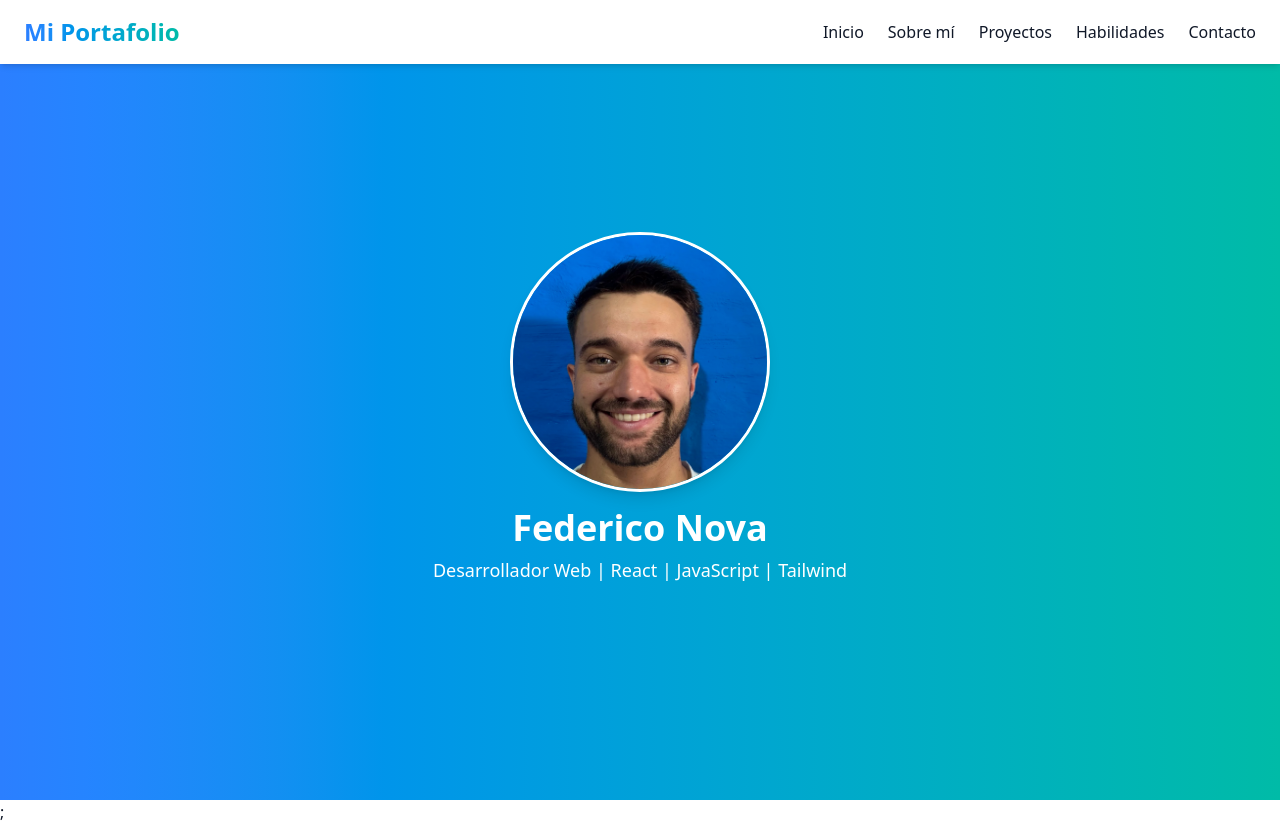
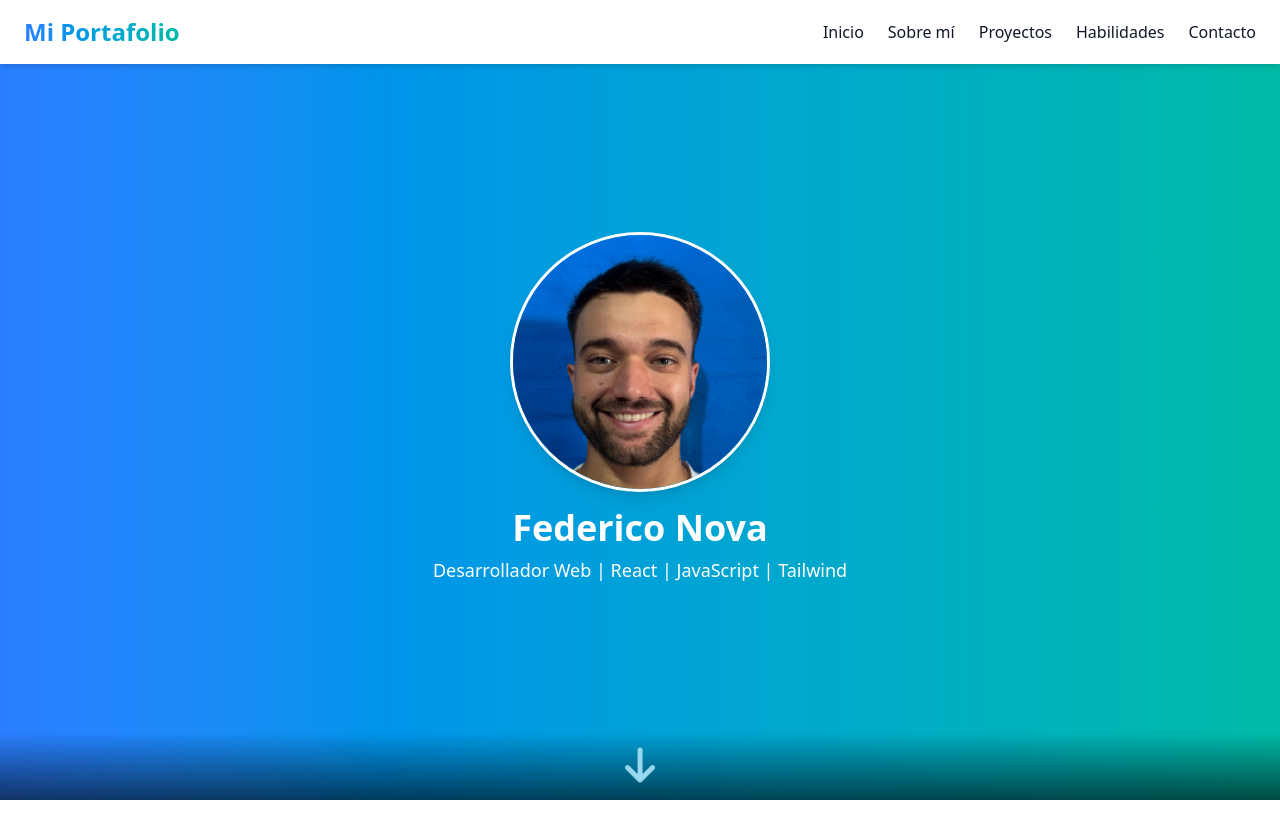
Before and after one commit to feden15/mi-portfolio, a React (Vite) app: page / in a window 1280 px wide. After the commit the page ends 800 px from the top, so only its background shows below. Built offline with nearby package versions, Linux system fonts and the light colour scheme.

Commit message:
Agregamos una feclah al final de Inicio para poder pasra a las siguientes sections (falta)

```diff
--- a/package.json
+++ b/package.json
@@ -10,6 +10,9 @@
     "preview": "vite preview"
   },
   "dependencies": {
+    "@fortawesome/fontawesome-svg-core": "^6.7.2",
+    "@fortawesome/free-solid-svg-icons": "^6.7.2",
+    "@fortawesome/react-fontawesome": "^0.2.2",
     "@tailwindcss/vite": "^4.0.9",
     "framer-motion": "^12.4.7",
     "react": "^19.0.0",
--- a/src/Portfolio.jsx
+++ b/src/Portfolio.jsx
@@ -1,22 +1,45 @@
 import React, { useState } from "react";
 import './index.css';
 import { motion } from "framer-motion";
+import { FontAwesomeIcon } from '@fortawesome/react-fontawesome';
+import { faArrowDown } from '@fortawesome/free-solid-svg-icons';
 
 const Portfolio = () => {
 
   const [showSections, setShowSections] = useState(false)
 
   const handleNavClick = (sectionId) => {
-    setShowSections(true)
+
+    debugger
+
     const section = document.getElementById(sectionId);
+
     if (section) {
-      section.scrollIntoView({ behavior: "smooth" });
-    };
+      console.log(sectionId);
+      const sectionTop = section.offsetTop; // Obtén la posición vertical de la sección
+      let currentPosition = window.scrollY; // Obtén la posición actual del scroll
 
-  }
+      const scrollDistance = sectionTop - currentPosition; // Distancia de desplazamiento
+      const duration = 2000; // Duración en ms (2 segundos)
+      const step = 10; // Intervalo de tiempo para mover el scroll
+      const steps = duration / step; // Número total de pasos para el desplazamiento
+      let stepCount = 0;
+
+      const scrollInterval = setInterval(() => {
+        const scrollAmount = (scrollDistance / steps) * stepCount;
+        window.scrollTo(0, currentPosition + scrollAmount);
+        stepCount++;
+
+        if (stepCount >= steps) {
+          clearInterval(scrollInterval); // Detener el intervalo cuando termine el desplazamiento
+        }
+      }, step);
+    }
+    setShowSections(true);
+  };
 
   return (
-    <div className="min-h-scree text-gray-900">
+    <div className="min-h-screen text-gray-900">
 
       {/* NAVEGACIÓN */}
       <nav className="bg-white shadow-md fixed w-full top-0 left-0 py-4 px-6 flex justify-between items-center z-10">
@@ -33,11 +56,9 @@ const Portfolio = () => {
 
       {/* INICIO */}
       <section
-        id="inicio"
-        className={`h-screen flex flex-col justify-center items-center bg-gradient-blue-to-teal text-white text-center p-8 ${
-          showSections ? "hidden" : "flex"
-        }`}
+        className={`h-screen flex flex-col justify-center items-center bg-gradient-blue-to-teal text-white text-center p-8 ${showSections ? "hidden" : "flex"}`}
       >
+
         <motion.div
           className="flex flex-col items-center"
           initial={{ y: -700, opacity: -2 }}
@@ -56,6 +77,18 @@ const Portfolio = () => {
 
           <h1 className="text-4xl font-bold">Federico Nova</h1>
           <p className="text-lg mt-2 font-light">Desarrollador Web | React | JavaScript | Tailwind</p>
+
+          <button
+            onClick={handleNavClick}
+            className="w-full h-17 bg-transparent-arrow absolute bottom-0 left-1/2 transform -translate-x-1/2 cursor-pointer"
+          >
+            <FontAwesomeIcon
+              icon={faArrowDown}
+              size="2x"
+              className="text-white"
+              beat
+            />
+          </button>
 
         </motion.div>
       </section>
@@ -114,7 +147,7 @@ const Portfolio = () => {
             <p className="mt-4 text-gray-700">Linkedin | Correo electrónico | Wpp</p>
           </section>
         </>
-      )};
+      )}
 
     </div>
   );
--- a/src/index.css
+++ b/src/index.css
@@ -7,3 +7,7 @@
 .bg-gradient-blue-to-teal {
     @apply bg-gradient-to-r from-blue-500 to-teal-500;
 }
+
+.bg-transparent-arrow {
+    @apply bg-gradient-to-b from-transparent to-black opacity-60
+}
```
Also changed, not shown: 1 other file (tests, documents, lock files or other folders).
